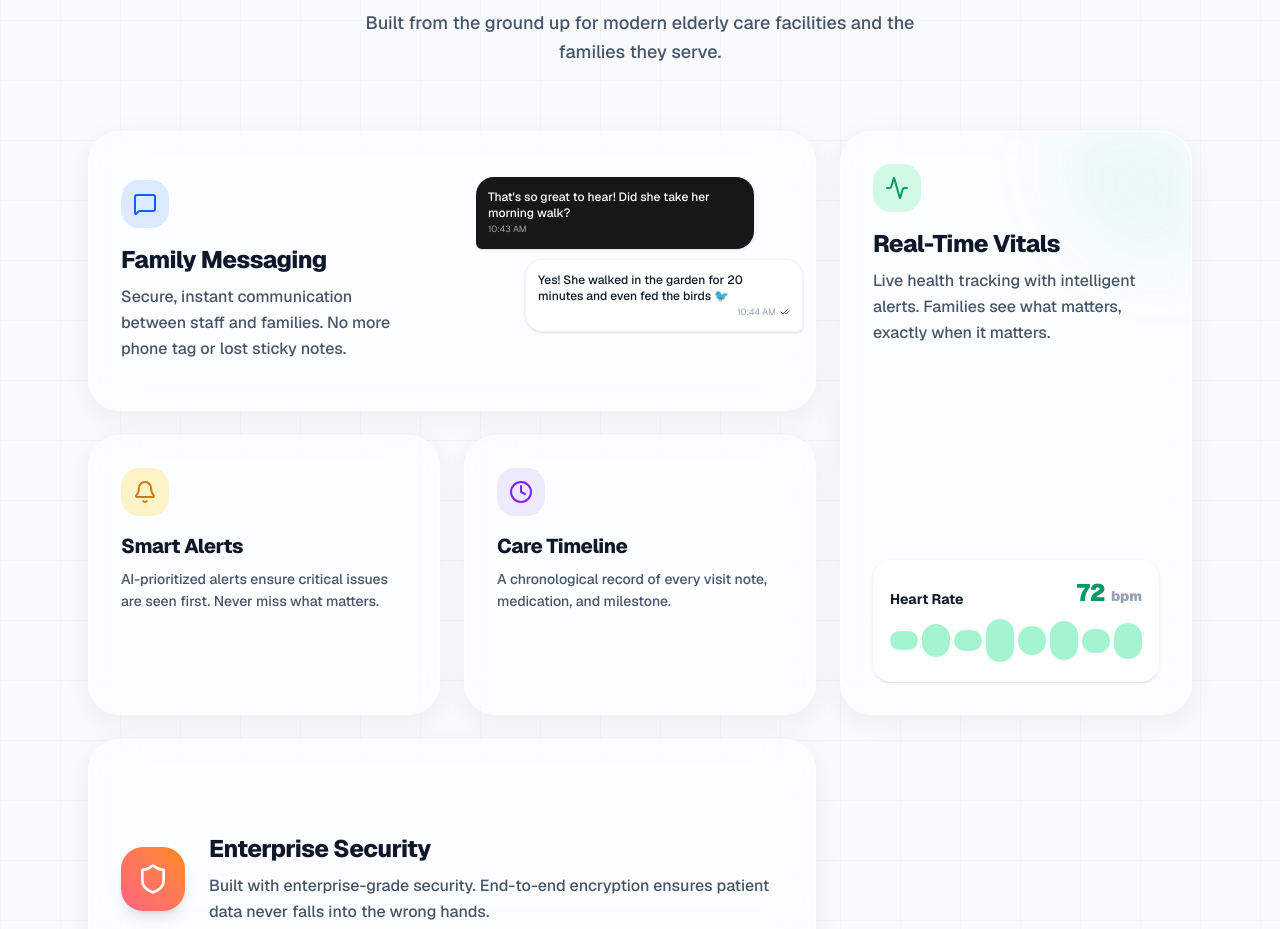
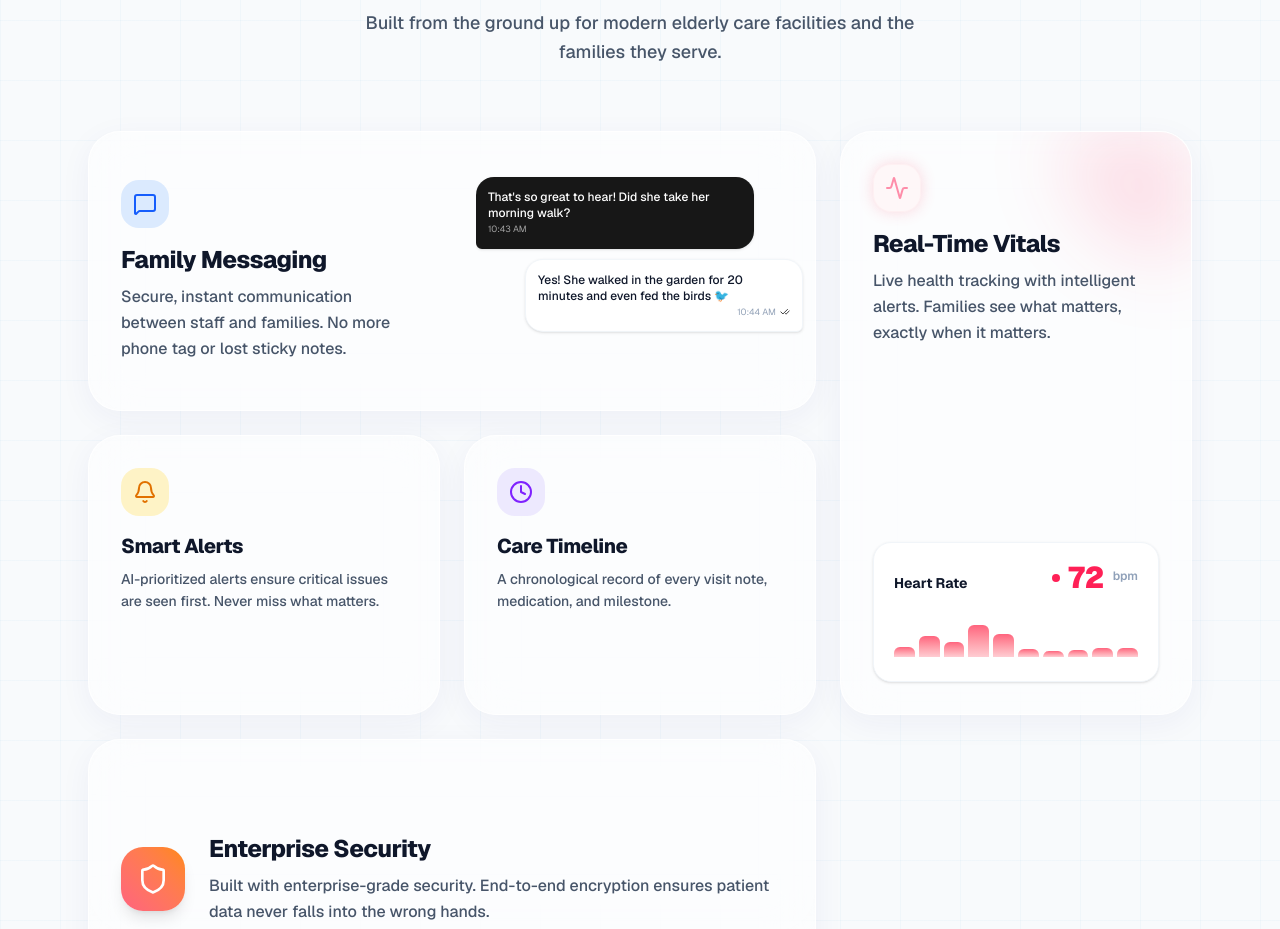
Before and after one commit to Chainsmoker23/Aethon, a Next.js app: page / in a window 1280 px wide. Shown: the part 1900-2829 px from the top of the page. Built offline with nearby package versions, Linux system fonts and the light colour scheme.

Commit message:
UI: Refine Real-Time Vitals Heart Rate widget with rose theme and continuous looping animation

```diff
--- a/src/app/page.tsx
+++ b/src/app/page.tsx
@@ -369,27 +369,37 @@ export default function LandingPage() {
               transition={{ type: "spring", stiffness: 300, damping: 20 }}
               className="h-full glass-panel rounded-2xl md:rounded-[32px] p-6 md:p-8 flex flex-col relative overflow-hidden glass-glare shadow-lg"
             >
-              <div className="absolute top-0 right-0 w-24 h-24 md:w-32 md:h-32 bg-emerald-400/10 rounded-bl-full blur-2xl" />
-              <div className="w-10 h-10 md:w-12 md:h-12 rounded-xl md:rounded-2xl bg-emerald-100 flex items-center justify-center mb-3 md:mb-4 relative z-10 animate-heartbeat">
-                <Activity className="w-5 h-5 md:w-6 md:h-6 text-emerald-600" />
+              <div className="absolute top-0 right-0 w-24 h-24 md:w-32 md:h-32 bg-rose-500/15 rounded-bl-full blur-2xl" />
+              <div className="w-10 h-10 md:w-12 md:h-12 rounded-xl md:rounded-2xl bg-rose-50 dark:bg-rose-500/10 flex items-center justify-center mb-3 md:mb-4 relative z-10 animate-pulse shadow-[0_0_15px_rgba(244,63,94,0.4)] border border-rose-100 dark:border-rose-500/20">
+                <Activity className="w-5 h-5 md:w-6 md:h-6 text-rose-500" />
               </div>
               <h3 className="text-lg md:text-2xl font-extrabold text-navy mb-1.5 md:mb-2 tracking-tight relative z-10">Real-Time Vitals</h3>
               <p className="text-sm md:text-base text-text-secondary font-medium leading-relaxed relative z-10">
                 Live health tracking with intelligent alerts. Families see what matters, exactly when it matters.
               </p>
-              <div className="mt-auto relative z-10 bg-white dark:bg-[#0a0a0a]/60 border border-white/80 p-3 md:p-4 rounded-xl md:rounded-2xl shadow-sm">
-                <div className="flex justify-between items-end mb-2">
+              <div className="mt-auto relative z-10 bg-white dark:bg-[#0a0a0a]/60 border border-slate-100 dark:border-white/10 p-4 md:p-5 rounded-xl md:rounded-2xl shadow-sm">
+                <div className="flex justify-between items-end mb-3">
                   <span className="text-xs md:text-sm font-bold text-navy">Heart Rate</span>
-                  <span className="text-xl md:text-2xl font-black text-emerald-600">72 <span className="text-[10px] md:text-sm text-text-muted">bpm</span></span>
+                  <div className="flex items-center gap-2">
+                    <span className="w-2 h-2 rounded-full bg-rose-500 animate-ping absolute -ml-4" />
+                    <span className="w-2 h-2 rounded-full bg-rose-500 absolute -ml-4" />
+                    <span className="text-2xl md:text-3xl font-black text-rose-500 leading-none">72</span>
+                    <span className="text-[10px] md:text-xs font-semibold text-slate-400 mb-1">bpm</span>
+                  </div>
                 </div>
-                <div className="w-full h-10 md:h-12 flex items-center gap-1">
-                  {[40, 70, 45, 90, 60, 80, 50, 75].map((h, i) => (
+                <div className="w-full h-12 md:h-14 flex items-end justify-between gap-1 overflow-hidden pb-1">
+                  {[20, 40, 30, 80, 100, 60, 30, 45, 30, 20].map((h, i) => (
                     <motion.div
                       key={i}
-                      className="flex-1 bg-emerald-200 rounded-full"
-                      initial={{ height: 0 }}
-                      whileInView={{ height: `${h}%` }}
-                      transition={{ type: "spring", delay: i * 0.1, bounce: 0.5 }}
+                      className="w-full rounded-t-sm bg-gradient-to-t from-rose-200 to-rose-400 dark:from-rose-500/40 dark:to-rose-500"
+                      initial={{ height: '10%' }}
+                      animate={{ height: [`10%`, `${h}%`, `10%`] }}
+                      transition={{
+                        duration: 1.5,
+                        repeat: Infinity,
+                        ease: "easeInOut",
+                        delay: i * 0.15
+                      }}
                     />
                   ))}
                 </div>
```
